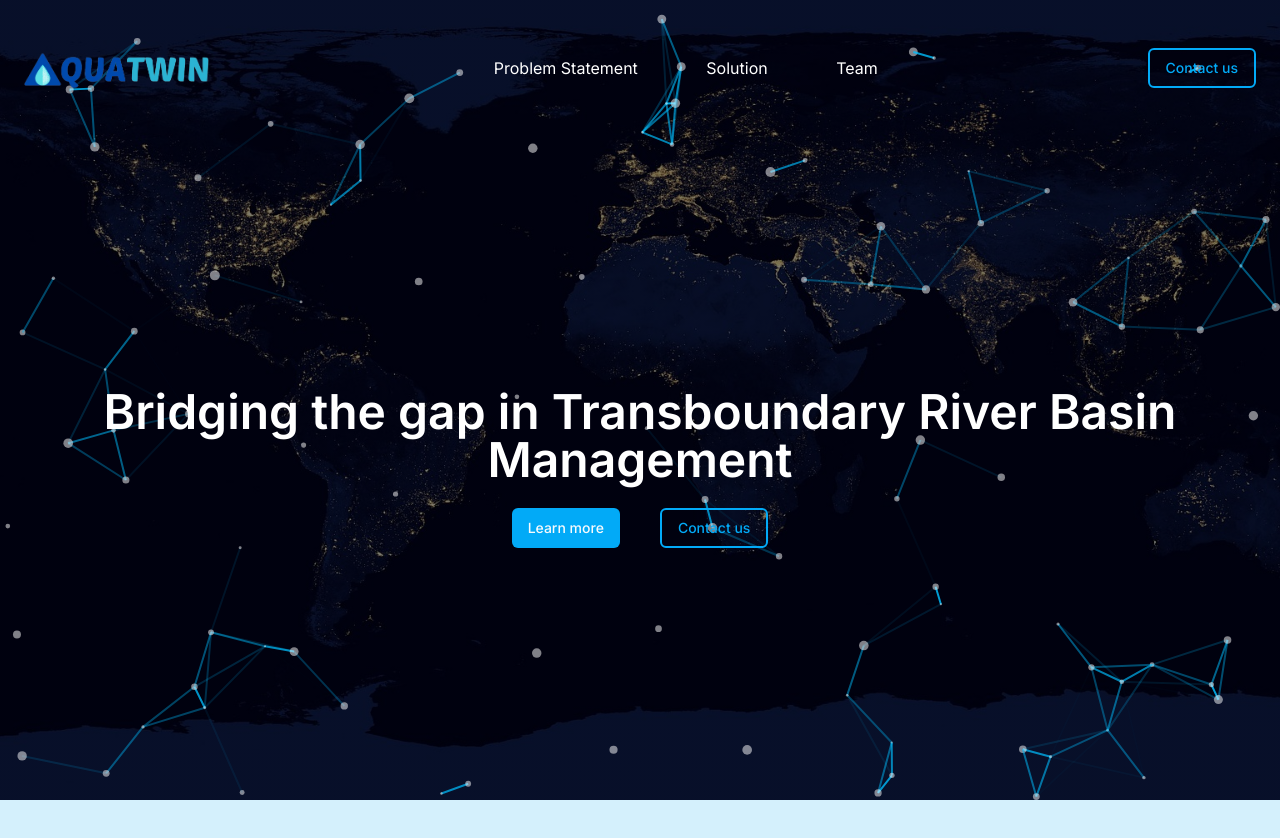
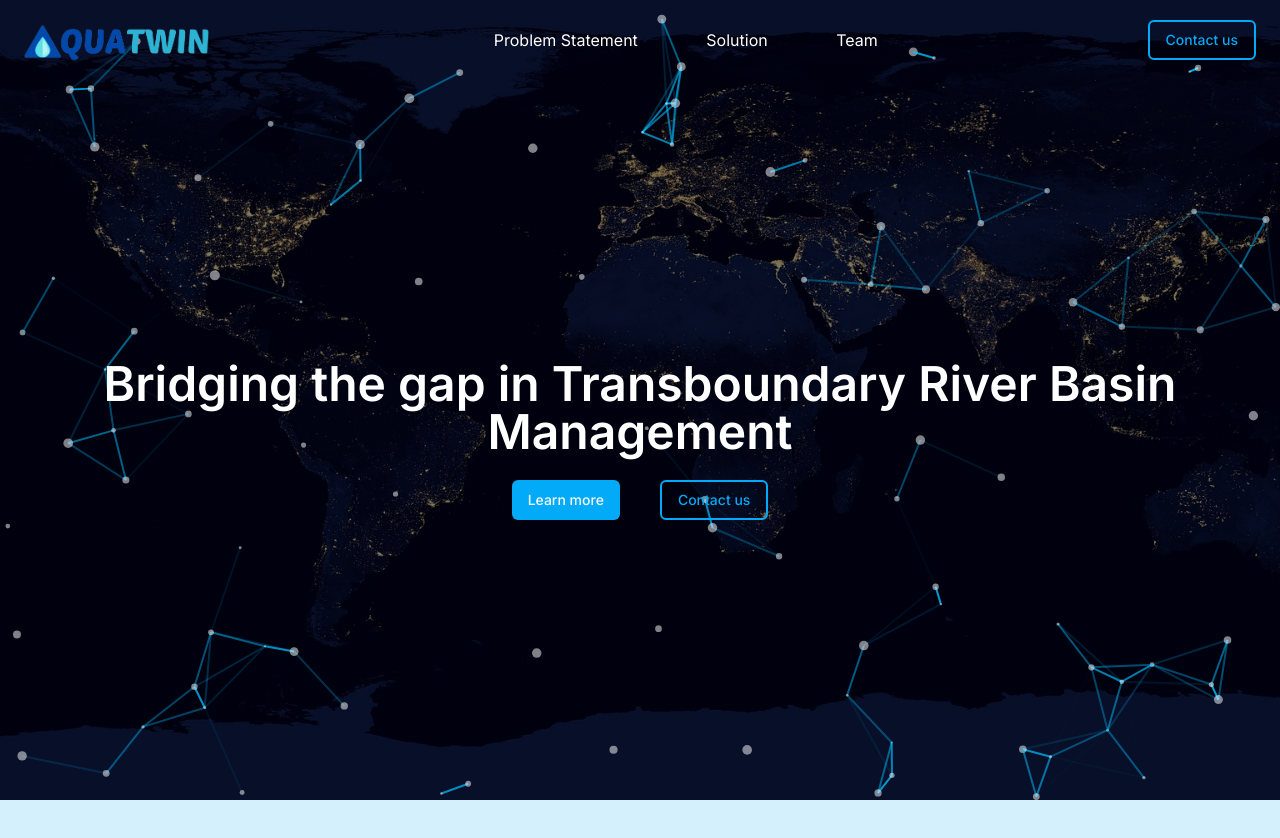
Before and after one commit to AquaTwin/Website, a Next.js app in the folder aquatwin/: page / in a window 1280 px wide. Shown: the top 838 px of the page. Built offline with nearby package versions, Linux system fonts and the light colour scheme.

Commit message:
remove padding

```diff
--- a/aquatwin/src/components/header.tsx
+++ b/aquatwin/src/components/header.tsx
@@ -14,7 +14,7 @@ const Header: React.FC = () => {
   ];
 
   return (
-    <Container >
+    <Container className='py-0'>
       <nav className='h-12 flex items-center justify-between py-10 w-full'>
         <Image
           src="/aquatwin-logo.png"
```
